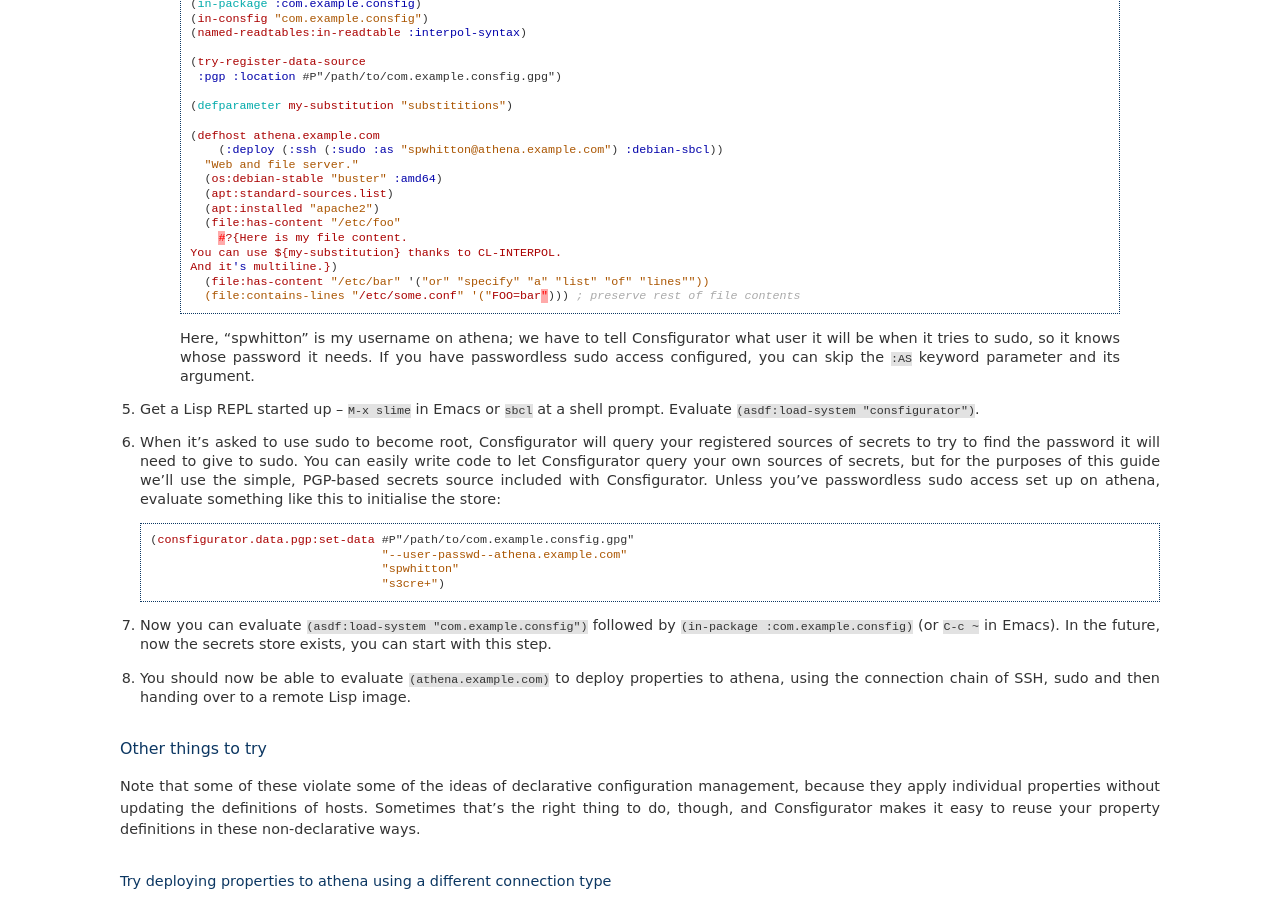
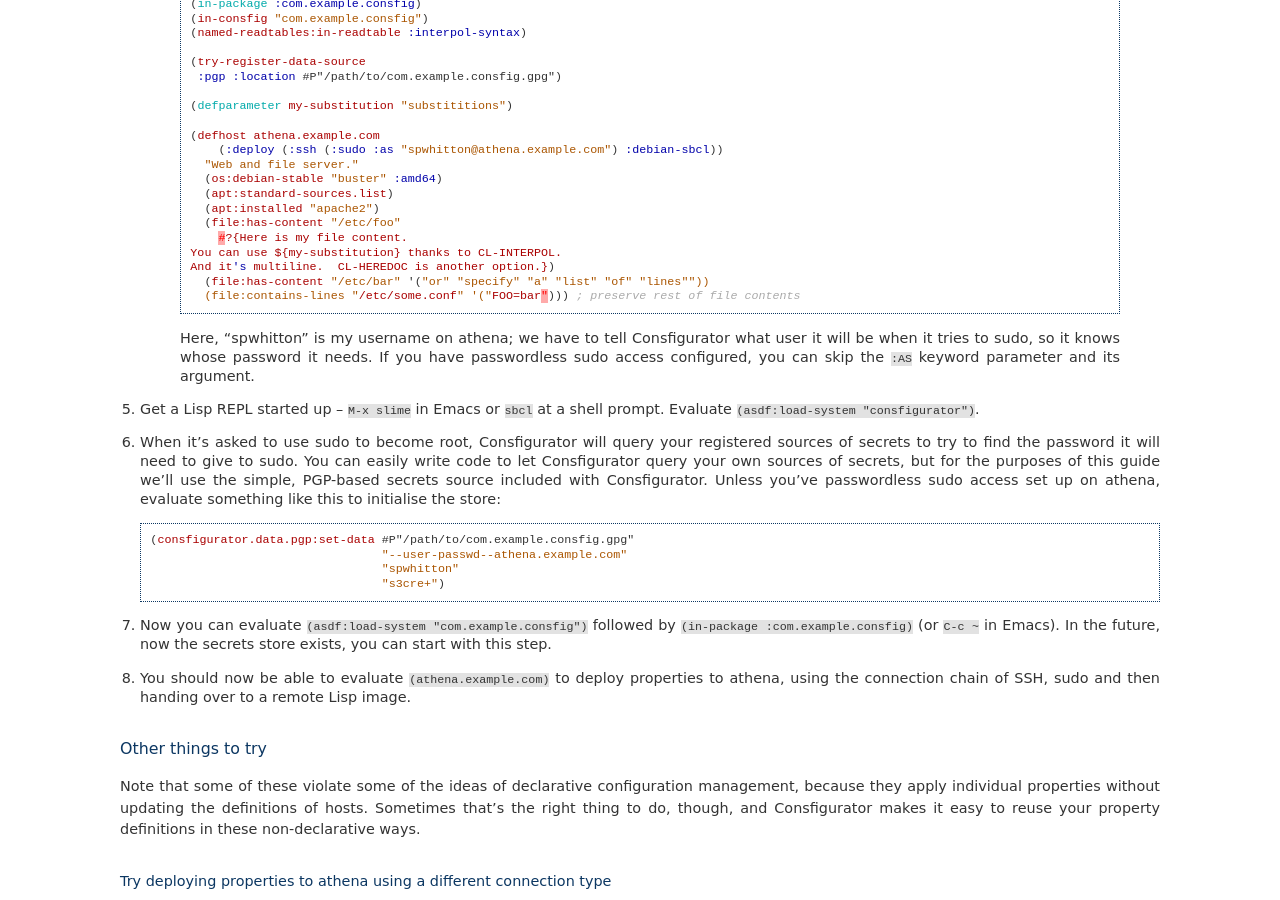
Before and after one commit to spwhitton/consfigurator, a Sphinx documentation site: the page built from doc/introduction.rst, in a window 1280 px wide and 900 px high, scrolled down 726 px. Built offline with Sphinx 7.4.7, drawn with Linux system fonts in a browser that asks for light colours.

Commit message:
mention CL-HEREDOC
Signed-off-by: Sean Whitton <spwhitton@spwhitton.name>

```diff
--- a/doc/introduction.rst
+++ b/doc/introduction.rst
@@ -51,7 +51,7 @@ Try it out / quick start
 	  (file:has-content "/etc/foo"
 	    #?{Here is my file content.
 	You can use ${my-substitution} thanks to CL-INTERPOL.
-	And it's multiline.})
+	And it's multiline.  CL-HEREDOC is another option.})
 	  (file:has-content "/etc/bar" '("or" "specify" "a" "list" "of" "lines""))
 	  (file:contains-lines "/etc/some.conf" '("FOO=bar"))) ; preserve rest of file contents
 
```
